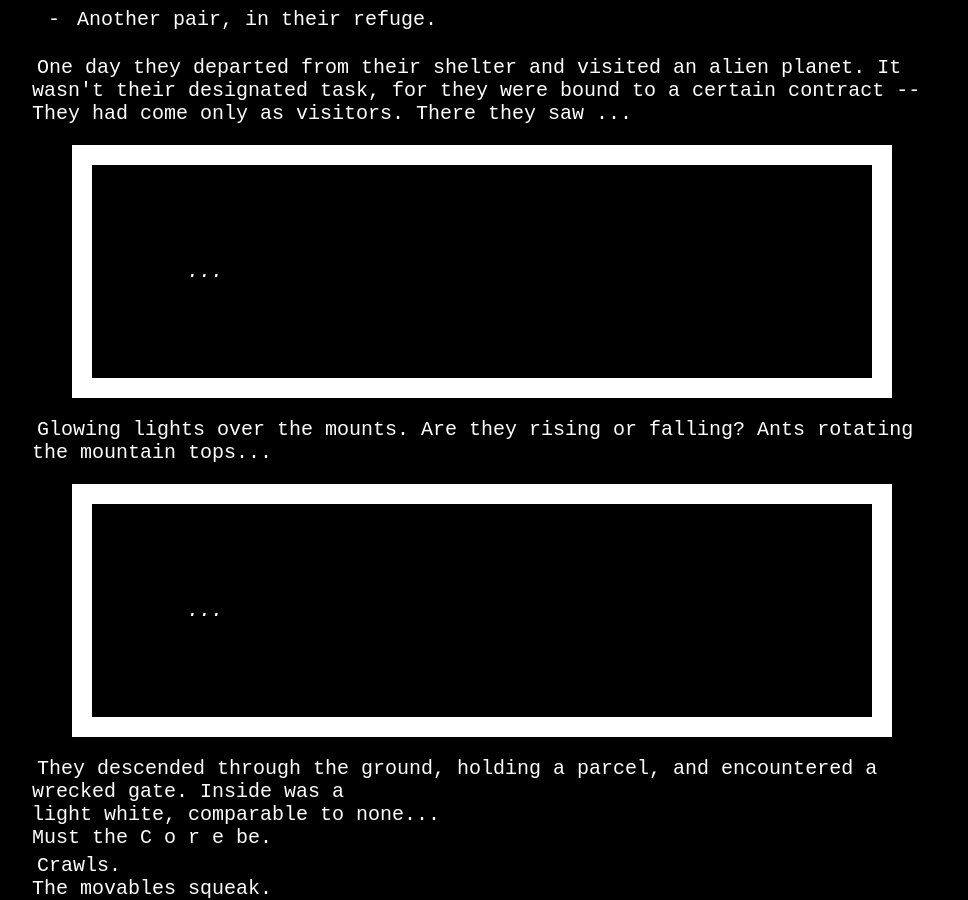
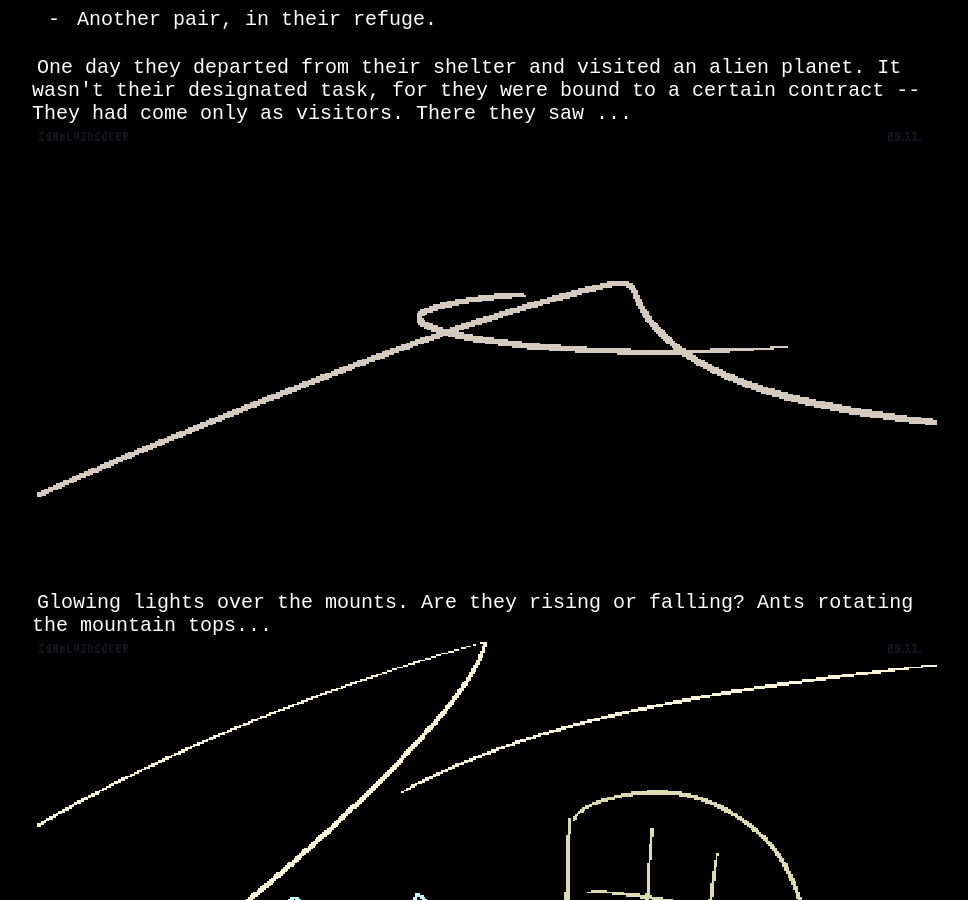
Before and after one commit to kamnosta/kamnosta.github.io, a Jekyll site: the page built from _ishalvingover/25-10-18-3.md, in a window 1280 px wide and 900 px high, scrolled down 1001 px. Shown: the whole window, without its empty margins (158-1126 px from the left). Built offline with Jekyll 4.4.1, drawn with Linux system fonts in a browser that asks for light colours.

Commit message:
iho3 update

```diff
--- a/_ishalvingover/25-10-18-3.md
+++ b/_ishalvingover/25-10-18-3.md
@@ -26,11 +26,11 @@ firstverse: "DRAFT; WIP"
 
 One day they departed from their shelter and visited an alien planet. It wasn't their designated task, for they were bound to a certain contract -- They had come only as visitors. There they saw ...
 
-> ...
+![/imgs_ishalvingover/251101_iho_antsrotating.png](/imgs_ishalvingover/251101_iho_antsrotating.png)
 
 Glowing lights over the mounts. Are they rising or falling? Ants rotating the mountain tops...
 
-> ...
+![/imgs_ishalvingover/251105_iho_descended_through_the_ground.png](/imgs_ishalvingover/251105_iho_descended_through_the_ground.png)
 
 They descended through the ground, holding a parcel, and encountered a wrecked gate. Inside was a <br>
 light white, comparable to none...<br>
```
Also changed, not shown: other parts of _ishalvingover/25-10-18-3.md (+2 -0 lines), imgs_ishalvingover/251101_iho_antsrotating.png (added), imgs_ishalvingover/251105_iho_descended_through_the_ground.png (added).
